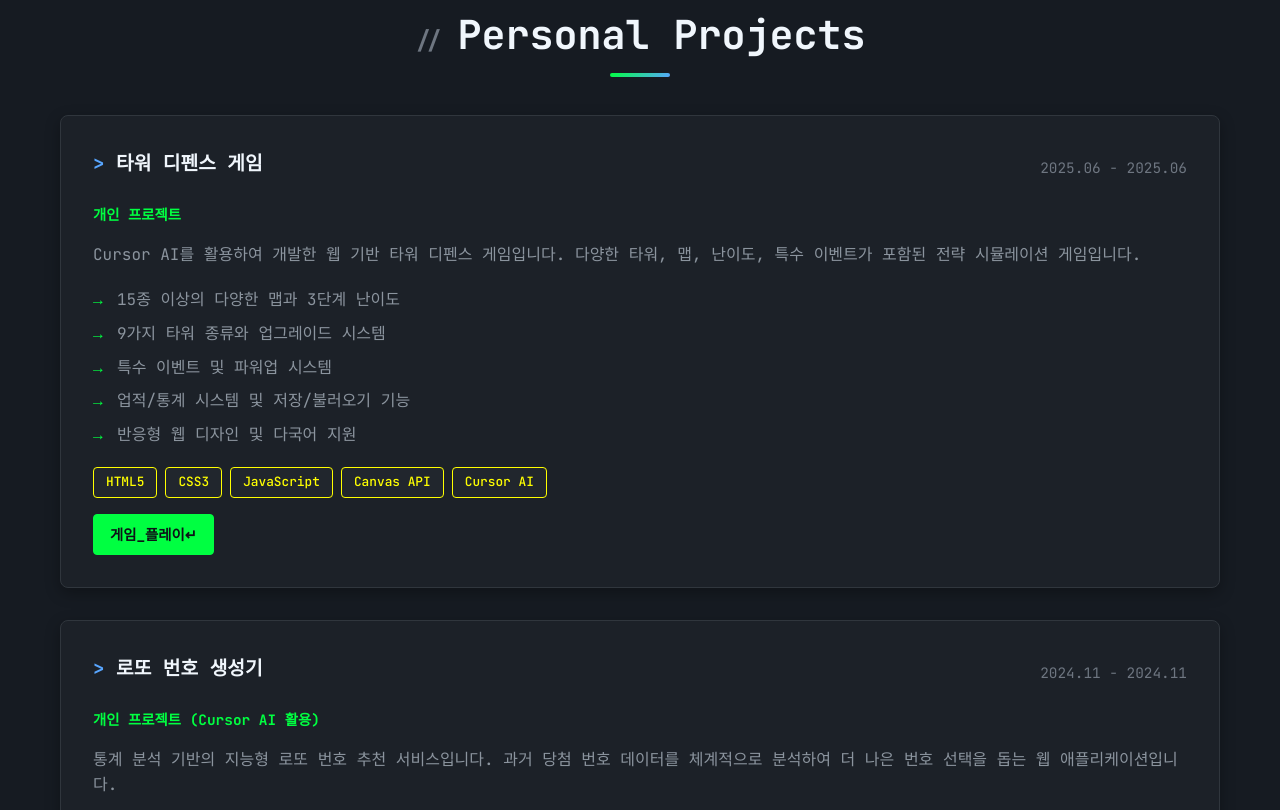
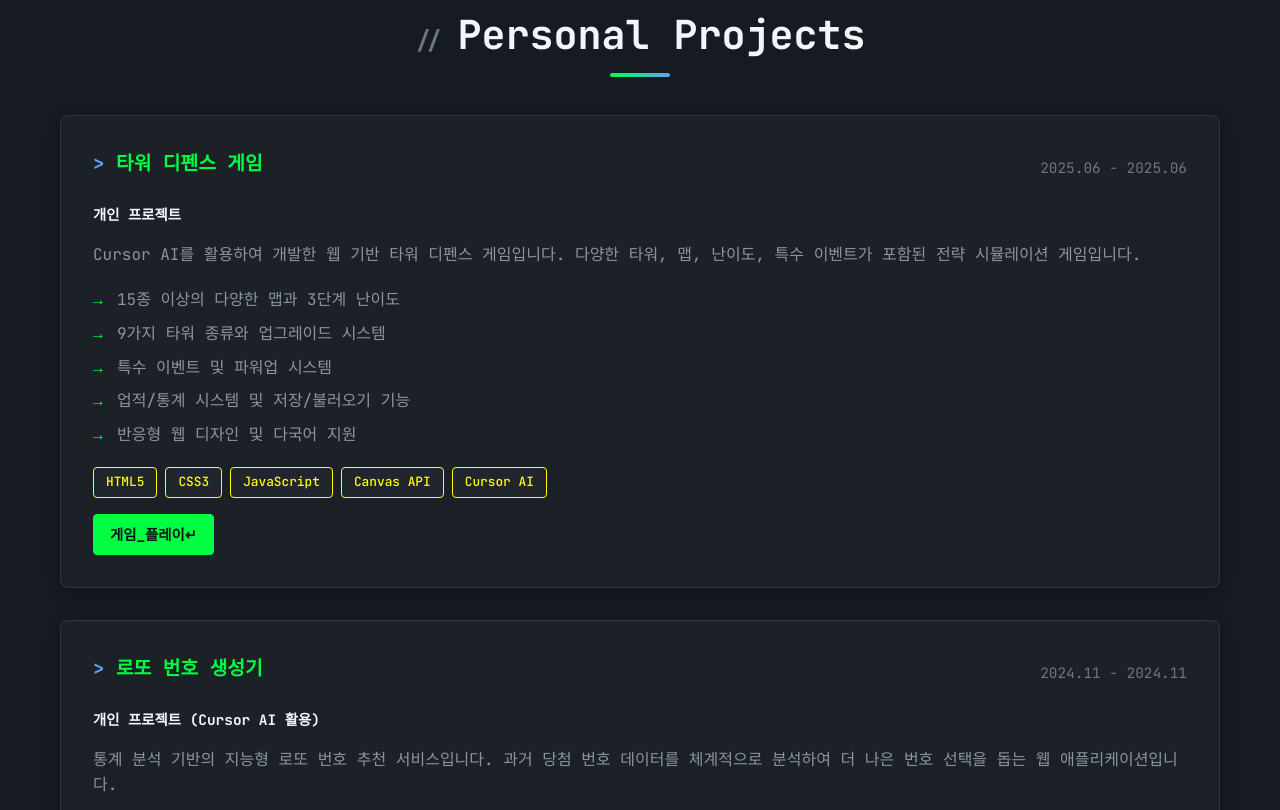
Before and after one commit to YooChibu/portfolio, a plain HTML site: page index.html in a window 1280 px wide. Shown: the part 6330-7140 px from the top of the page. Drawn offline with Linux system fonts and the light colour scheme.

Commit message:
Key Projects 색상변경

```diff
--- a/style.css
+++ b/style.css
@@ -1236,6 +1236,11 @@ section {
   background: var(--bg-secondary); /* 보조 배경색 */
 }
 
+/* 개인 프로젝트 섹션 제목 - 다른 섹션과 동일한 색상 */
+.personal-projects .section-title {
+  color: var(--text-primary); /* 주요 텍스트 색상 (다른 섹션과 동일) */
+}
+
 /* 개인 프로젝트 그리드 - 세로 배치 */
 .personal-projects .projects-grid {
   grid-template-columns: 1fr; /* 1열 그리드로 세로 배치 */
@@ -1271,15 +1276,15 @@ section {
   color: var(--terminal-green); /* 터미널 녹색 */
 }
 
-/* 개인 프로젝트 제목 */
+/* 개인 프로젝트 제목 - Key Projects와 동일하게 녹색 */
 .personal-card .project-header h3 {
-  color: var(--text-primary); /* 주요 텍스트 색상 */
+  color: var(--terminal-green); /* 터미널 녹색 (Key Projects와 동일) */
   margin-bottom: 0.5rem; /* 하단 마진 */
 }
 
-/* 개인 프로젝트 회사 */
+/* 개인 프로젝트 회사 - Key Projects와 동일하게 일반 텍스트 색상 */
 .personal-card .project-company {
-  color: var(--terminal-green); /* 터미널 녹색 */
+  color: var(--text-primary); /* 주요 텍스트 색상 (Key Projects와 동일) */
   font-weight: 600; /* 중간 굵기 */
   font-size: 0.9rem; /* 작은 폰트 크기 */
   margin-bottom: 1rem; /* 하단 마진 */
```
